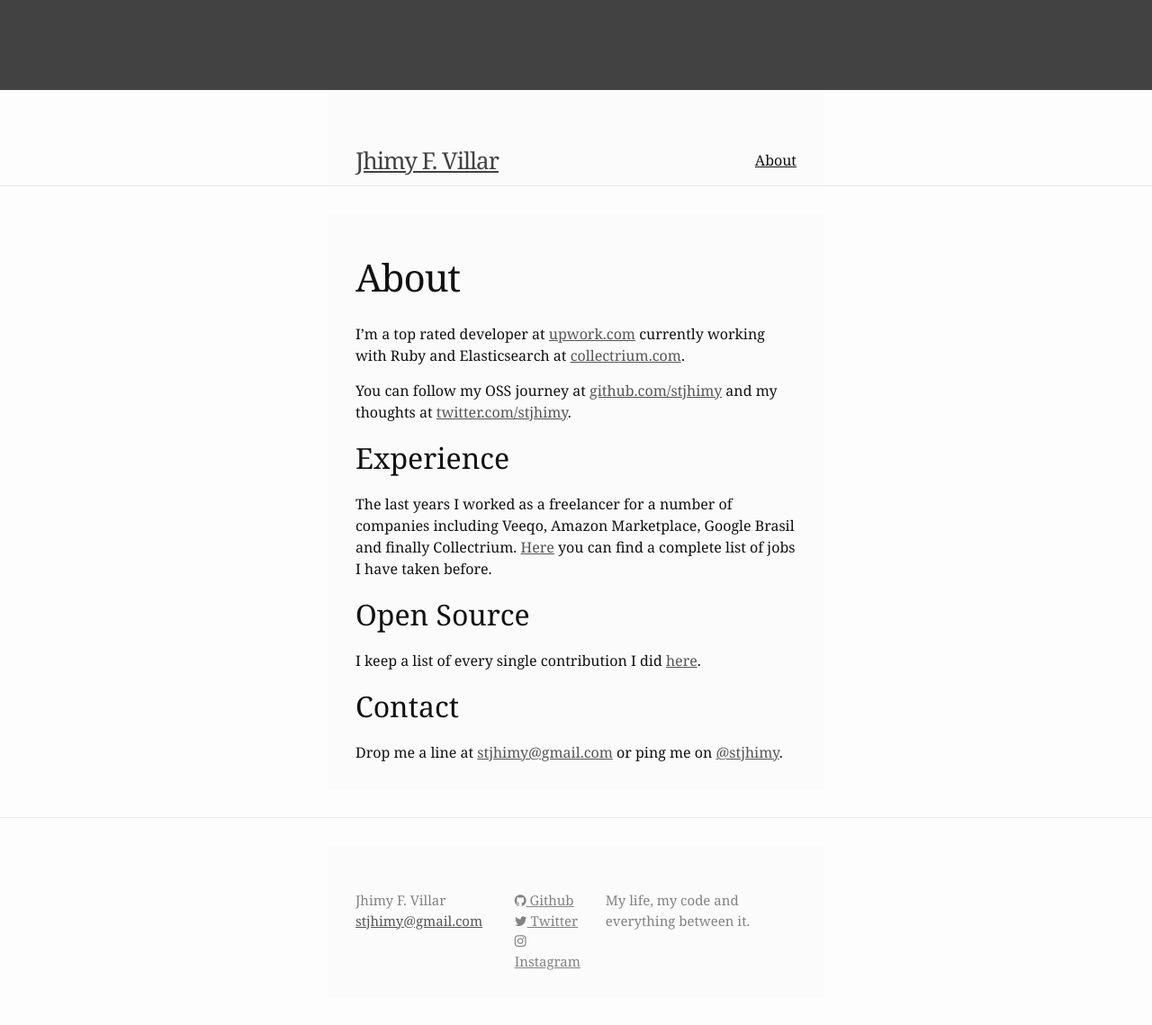
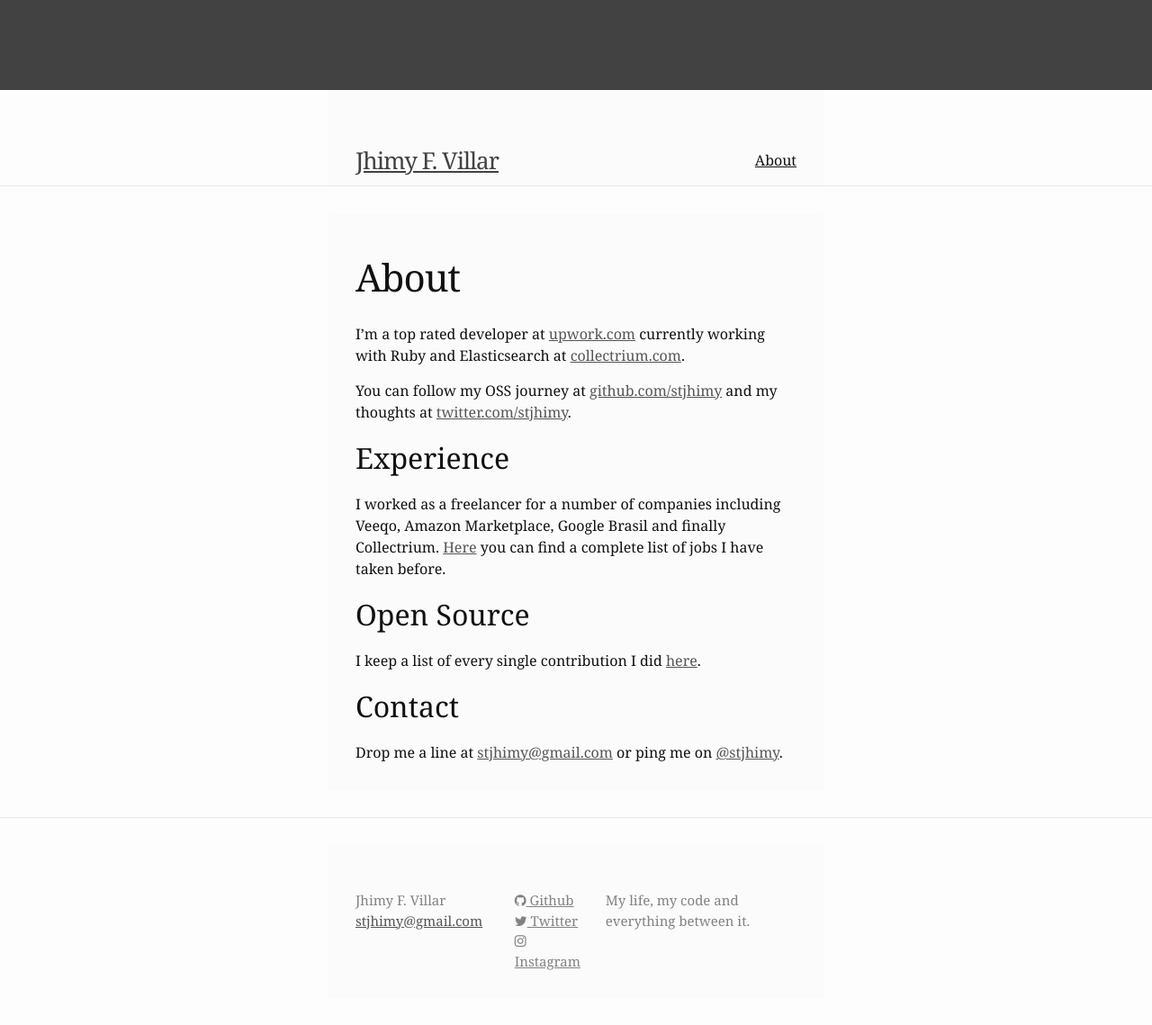
Before and after one commit to stjhimy/stjhimy.github.io, a Jekyll site: the page built from about.md, in a window 1280 px wide. Shown: the whole page at 90% size. Built offline with Jekyll 4.4.1, drawn with Linux system fonts in a browser that asks for light colours; nearby versions of some CDN libraries.

Commit message:
Update about

```diff
--- a/about.md
+++ b/about.md
@@ -9,7 +9,7 @@ I'm a top rated developer at [upwork.com](http://upwork.com) currently working w
 You can follow my OSS journey at [github.com/stjhimy](https://github.com/stjhimy) and my thoughts at [twitter.com/stjhimy](https://twitter.com/stjhimy).
 
 ## Experience
-The last years I worked as a freelancer for a number of companies including Veeqo, Amazon Marketplace, Google Brasil and finally Collectrium.
+I worked as a freelancer for a number of companies including Veeqo, Amazon Marketplace, Google Brasil and finally Collectrium.
 [Here](/humans.txt) you can find a complete list of jobs I have taken before.
 
 ## Open Source
```
